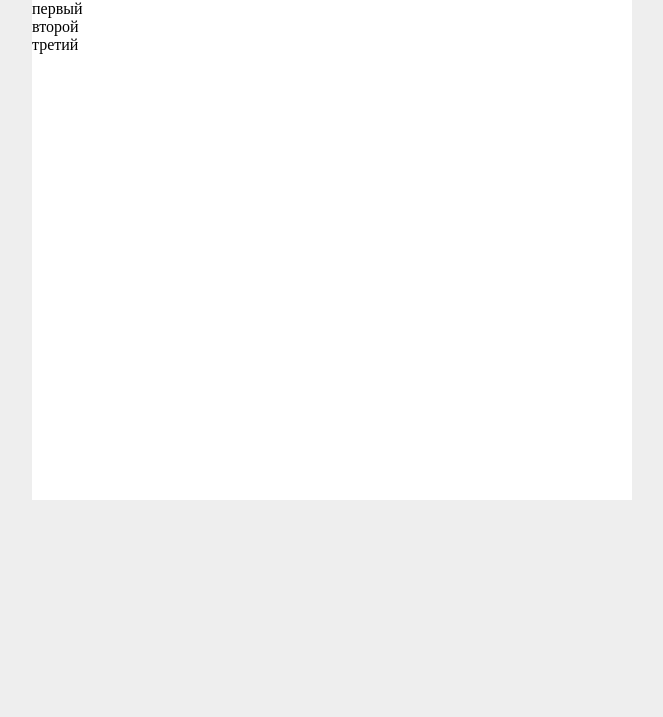
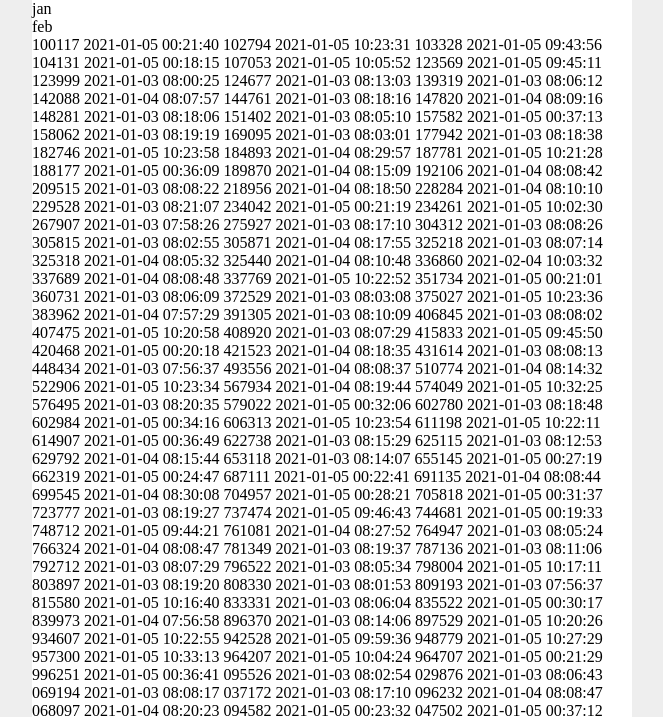
Before and after one commit to EPShepelev/guru_test, a website: page app/index.html in a window 1280 px wide. Shown: the top 717 px of the page, without its empty margins (308-971 px from the left). Drawn offline with nearby package versions, Linux system fonts and the light colour scheme; files that its build step writes are made by us from their sources.

Commit message:
create tabel from json

```diff
--- a/app/index.html
+++ b/app/index.html
@@ -8,14 +8,8 @@
   </head>
   <body>
     <div class="container">
-      <div class="tabs">
-        <div class="tab-title active" onclick="openTab(event, '1')">первый</div>
-        <div class="tab-title" onclick="openTab(event, '2')">второй</div>
-        <div class="tab-title" onclick="openTab(event, '3')">третий</div>
-      </div>
-      <div class="tab-content" id="1">первый контент</div>
-      <div class="tab-content" id="2">второй контент</div>
-      <div class="tab-content" id="3">третий контент</div>
+      <div class="table-tabs"></div>
+      <div class="table-container"></div>
     </div>
     <script src="js/main.min.js"></script>
   </body>
--- a/app/js/main.js
+++ b/app/js/main.js
@@ -1,17 +1,58 @@
+// document.querySelectorAll(".tab-title").forEach((elem) => {
+//   elem.addEventListener("click", openTab);
+// });
+
+// function openTab(e, contentId) {
+//   const tabcontent = document.querySelectorAll(".tab-content");
+//   tabcontent.forEach((element) => {
+//     element.style.display = "none";
+//   });
+
+//   const tablinks = document.querySelectorAll(".tab-title");
+//   tablinks.forEach((element) => {
+//     element.classList.remove("active");
+//   });
+//   document.getElementById(contentId).style.display = "block";
+//   e.currentTarget.classList.add("active");
+// }
+
+// function createTableFromJson(tableData) {
+//   const tableContainer = document.querySelector(".table-container");
+//   for (key in tableData) {
+//     let row = `<tr>
+//                 <td>${tableData.number}</td>
+//                 <td>${tableData.cdate}</td>
+//               </tr>`;
+//     tableContainer.innerHTML += row;
+//   }
+// }
+
+const tableTabs = document.querySelector(".table-tabs");
+const tableContainer = document.querySelector(".table-container");
+
 fetch("../data/numbers.json")
   .then((res) => res.json())
-  .then((data) => console.log(data));
+  .then((data) => {
+    data.numbers.forEach((elem) => {
+      if (elem.is_visible) {
+        const header = document.createElement("div");
+        const tabel = document.createElement("tabel");
 
-function openTab(e, contentId) {
-  const tabcontent = document.querySelectorAll(".tab-content");
-  tabcontent.forEach((element) => {
-    element.style.display = "none";
+        header.innerHTML = `${elem.alias}`;
+        tableTabs.appendChild(header);
+
+        tableContainer.appendChild(tabel);
+        tabel.classList.add("tabel-content");
+
+        for (key in elem.number_list) {
+          tabel.insertAdjacentHTML(
+            "beforeend",
+            `<tr>
+          <td>${elem.number_list[key].number}</td>
+          <td>${elem.number_list[key].cdate}</td>
+        </tr>`
+          );
+        }
+      }
+    });
   });
-
-  const tablinks = document.querySelectorAll(".tab-title");
-  tablinks.forEach((element) => {
-    element.classList.remove("active");
-  });
-  document.getElementById(contentId).style.display = "block";
-  e.currentTarget.classList.add("active");
-}
--- a/app/scss/style.scss
+++ b/app/scss/style.scss
@@ -12,11 +12,11 @@ body {
 
 .container {
   width: 600px;
-  height: 500px;
+  height: 100%;
   margin: 0 auto;
   background-color: #fff;
 }
 
-.tab-content {
-  display: none;
+tr {
+  width: 100%;
 }
```
Also changed, not shown: app/css/style.min.css, app/js/main.min.js.
